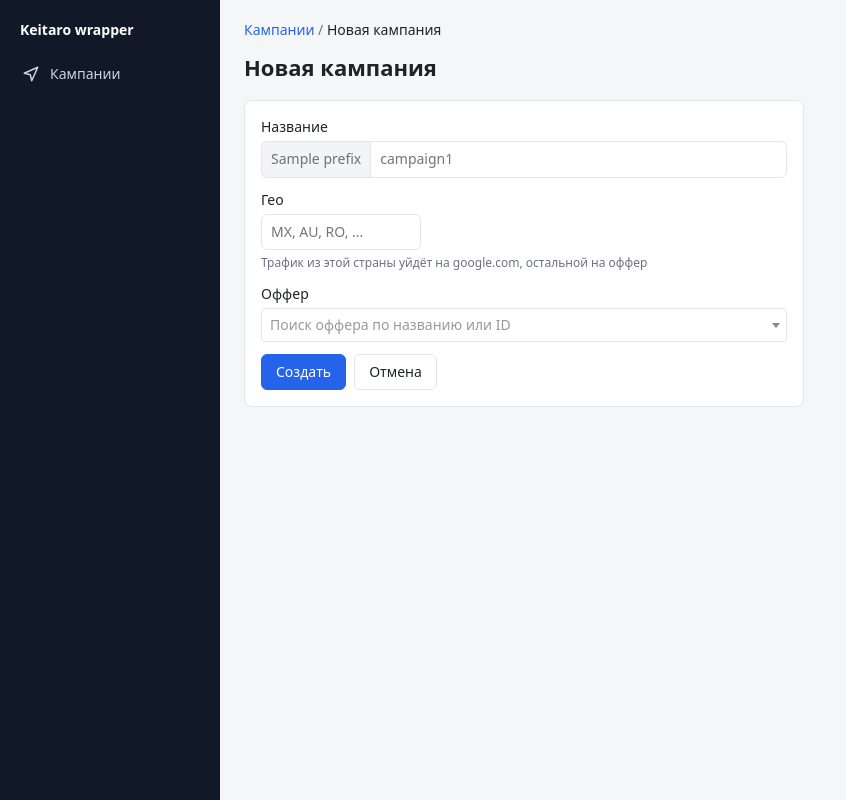
After one commit to DiMiRka/etolegko-keitaro, a FastAPI app: template app/templates/campaign_new.html in a window 1280 px wide. The commit adds this page. Shown: the whole page, without its empty margins (0-846 px from the left). Run offline with FastAPI, Linux system fonts and the light colour scheme; the template is opened without the code that fills it: most values are stand-ins (such as "Sample title", 1, 10 or a date in 2020); some libraries are stand-ins or nearby versions.

Commit message:
add sidebar menu and campaign card page

```diff
--- a/app/keitaro.py
+++ b/app/keitaro.py
@@ -78,6 +78,9 @@ class KeitaroClient:
     async def create_campaign(self, payload: dict) -> dict:
         return await self._request("POST", "/campaigns", json=payload)
 
+    async def update_campaign(self, campaign_id: int, payload: dict) -> dict:
+        return await self._request("PUT", f"/campaigns/{campaign_id}", json=payload)
+
     async def delete_campaign(self, campaign_id: int) -> None:
         await self._request("DELETE", f"/campaigns/{campaign_id}")
 
--- a/app/schemas.py
+++ b/app/schemas.py
@@ -7,6 +7,11 @@ class CampaignCreate(BaseModel):
     name: str = Field(min_length=1, max_length=200)
     geo: str = Field(min_length=2, max_length=2)
     offer_id: int
+
+
+class CampaignUpdate(BaseModel):
+    name: str | None = Field(default=None, min_length=1, max_length=200)
+    geo: str | None = Field(default=None, min_length=2, max_length=2)
 
 
 class CampaignImport(BaseModel):
--- a/app/static/app.css
+++ b/app/static/app.css
@@ -26,25 +26,51 @@ body {
 a { color: var(--primary); text-decoration: none; }
 a:hover { text-decoration: underline; }
 
-.topbar { background: #111827; padding: 12px 16px; }
-.brand { color: #fff; font-weight: 600; }
+.layout { display: grid; grid-template-columns: 220px minmax(0, 1fr); min-height: 100vh; }
+
+.sidebar {
+  background: #111827;
+  color: #cbd5e1;
+  padding: 16px 12px;
+  position: sticky;
+  top: 0;
+  height: 100vh;
+}
+.brand { display: block; color: #fff; font-weight: 600; padding: 4px 8px 16px; }
 .brand:hover { text-decoration: none; }
+.menu { display: flex; flex-direction: column; gap: 2px; }
+.menu-item {
+  display: flex;
+  align-items: center;
+  gap: 10px;
+  padding: 8px 10px;
+  border-radius: 6px;
+  color: #cbd5e1;
+}
+.menu-item:hover { background: #1f2937; color: #fff; text-decoration: none; }
+.menu-item.active { background: #1e3a8a; color: #fff; }
 
-.container { max-width: 1040px; margin: 0 auto; padding: 16px; }
+.content { padding: 20px 24px; max-width: 1080px; width: 100%; }
+
+@media (max-width: 760px) {
+  .layout { grid-template-columns: minmax(0, 1fr); }
+  .sidebar { position: static; height: auto; display: flex; align-items: center; gap: 12px; padding: 8px 16px; }
+  .brand { padding: 4px 0; }
+  .menu { flex-direction: row; }
+  .content { padding: 16px; }
+}
+
 .crumbs { color: var(--muted); margin-bottom: 12px; }
 .crumbs span:last-child { color: var(--text); }
 
-h1 { font-size: 22px; margin: 0 0 2px; }
+h1 { font-size: 22px; margin: 0; overflow-wrap: anywhere; }
 h2 { font-size: 16px; margin: 0 0 12px; }
 h3 { font-size: 14px; margin: 0; font-weight: 600; }
 
 .muted { color: var(--muted); }
 .small { font-size: 12px; }
 .right { text-align: right; }
-
-.grid { display: grid; grid-template-columns: minmax(0, 2fr) minmax(0, 1fr); gap: 16px; }
-.grid > * { min-width: 0; }
-@media (max-width: 760px) { .grid { grid-template-columns: minmax(0, 1fr); } }
+.hint { font-size: 12px; color: var(--muted); font-weight: 400; }
 
 .card {
   background: var(--card);
@@ -98,20 +124,41 @@ input.geo { text-transform: uppercase; max-width: 160px; }
 .btn.loading { cursor: progress; }
 .form .btn { align-self: flex-start; }
 
+.form-actions { display: flex; gap: 8px; align-items: center; flex-wrap: wrap; }
+.form-actions .btn { align-self: auto; }
+.card.narrow { max-width: 560px; }
+.card.flush { padding: 0; overflow: hidden; }
+.card.flush .table th, .card.flush .table td { padding: 10px 16px; }
+
+.grid-form { display: grid; grid-template-columns: minmax(0, 2fr) minmax(0, 1fr); gap: 12px 16px; }
+.grid-form .meta, .grid-form .form-actions { grid-column: 1 / -1; }
+.grid-form input.geo { max-width: none; }
+.meta { display: flex; gap: 24px; flex-wrap: wrap; font-size: 13px; }
+.meta .muted { margin-right: 4px; }
+@media (max-width: 760px) { .grid-form { grid-template-columns: minmax(0, 1fr); } }
+
+.inline-form { display: flex; gap: 8px; flex-wrap: wrap; }
+.inline-form input { flex: 1; min-width: 0; max-width: 320px; }
+
 .page-head {
   display: flex;
   justify-content: space-between;
-  align-items: flex-end;
+  align-items: center;
   gap: 12px;
   flex-wrap: wrap;
   margin-bottom: 16px;
 }
+.section-head { display: flex; justify-content: space-between; align-items: center; gap: 12px; margin: 24px 0 12px; }
+.section-head h2 { margin: 0; }
 .actions { display: flex; gap: 8px; align-items: center; flex-wrap: wrap; }
 
 .table { width: 100%; border-collapse: collapse; }
 .table th, .table td { padding: 8px; border-bottom: 1px solid var(--border); text-align: left; vertical-align: middle; }
+.table tbody tr:last-child td { border-bottom: 0; }
 .table th { color: var(--muted); font-weight: 500; font-size: 12px; text-transform: uppercase; }
 .table th.right, .table td.right { text-align: right; }
+.table.clickable tbody tr { cursor: pointer; }
+.table.clickable tbody tr:hover td { background: #f8fafc; }
 
 .stream { transition: background .2s, border-color .2s; }
 .stream.dirty { background: var(--dirty-bg); border-color: var(--dirty-border); }
--- a/app/static/app.js
+++ b/app/static/app.js
@@ -34,6 +34,11 @@ var App = (function () {
       placeholder: placeholder,
       width: '100%',
       minimumInputLength: 0,
+      language: {
+        searching: function () { return 'Поиск…'; },
+        noResults: function () { return 'Ничего не найдено'; },
+        errorLoading: function () { return 'Не удалось загрузить офферы'; }
+      },
       ajax: {
         url: '/api/offers',
         delay: 250,
@@ -45,11 +50,67 @@ var App = (function () {
     });
   }
 
-  return {toast: toast, api: api, busy: busy, offerSelect: offerSelect};
+  function field($form, name) { return $form.find('[name="' + name + '"]'); }
+
+  return {toast: toast, api: api, busy: busy, offerSelect: offerSelect, field: field};
+})();
+
+var CampaignList = (function () {
+  function load() {
+    App.api('GET', '/api/campaigns').done(function (rows) {
+      var $tb = $('#campaigns tbody').empty();
+      if (!rows.length) {
+        $tb.append('<tr><td colspan="3" class="muted">Пока пусто: создайте новую кампанию или подключите существующую</td></tr>');
+      }
+      rows.forEach(function (c) {
+        var href = '/campaigns/' + c.id;
+        $('<tr>')
+          .append($('<td>').append($('<a>').attr('href', href).text(c.name)))
+          .append($('<td>').text(c.geo || '—'))
+          .append($('<td>').text(c.keitaro_id))
+          .on('click', function (e) { if (!$(e.target).is('a')) window.location = href; })
+          .appendTo($tb);
+      });
+    });
+  }
+
+  function init() {
+    load();
+    $('#import-form').on('submit', function (e) {
+      e.preventDefault();
+      var $f = $(this);
+      var body = {keitaro_id: Number(App.field($f, 'keitaro_id').val())};
+      App.busy($f.find('button'), App.api('POST', '/api/campaigns/import', body)).done(function (c) {
+        window.location = '/campaigns/' + c.id;
+      });
+    });
+  }
+
+  return {init: init};
+})();
+
+var CampaignNew = (function () {
+  function init() {
+    var $f = $('#create-form');
+    App.offerSelect(App.field($f, 'offer_id'), 'Поиск оффера по названию или ID');
+    $f.on('submit', function (e) {
+      e.preventDefault();
+      var body = {
+        name: App.field($f, 'name').val(),
+        geo: App.field($f, 'geo').val(),
+        offer_id: Number(App.field($f, 'offer_id').val())
+      };
+      if (!body.offer_id) { App.toast('Выберите оффер', true); return; }
+      App.busy($f.find('button[type=submit]'), App.api('POST', '/api/campaigns', body)).done(function (c) {
+        window.location = '/campaigns/' + c.id;
+      });
+    });
+  }
+
+  return {init: init};
 })();
 
 var Editor = (function () {
-  var campaignId;
   var PIN = '<svg viewBox="0 0 24 24" width="14" height="14" aria-hidden="true"><path fill="currentColor" d="M16 3l5 5-3 1-3 3 1 5-2 2-4-4-5 5-1-1 5-5-4-4 2-2 5 1 3-3z"/></svg>';
 
   function streamUrl(s, tail) { return '/api/streams/' + s.id + tail; }
@@ -62,9 +123,9 @@ var Editor = (function () {
       .toggleClass('disabled', o.disabled && !removed)
       .toggleClass('changed', o.is_dirty && !removed);
 
-    var note = removed ? ' · archived' : (o.disabled ? ' · disabled in KT' : '');
+    var note = removed ? ' · в архиве' : (o.disabled ? ' · отключён в Keitaro' : '');
     $('<td>')
-      .append($('<div class="offer-name">').text(o.offer_name || ('Offer ' + o.offer_id)))
+      .append($('<div class="offer-name">').text(o.offer_name || ('Оффер ' + o.offer_id)))
       .append($('<div class="muted small">').text('ID ' + o.offer_id + note))
       .appendTo($tr);
 
@@ -84,10 +145,10 @@ var Editor = (function () {
     $share.append($value, $pin).appendTo($tr);
 
     var $btn = removed
-      ? $('<button class="btn small">Bring back</button>').on('click', function () {
+      ? $('<button class="btn small">Вернуть</button>').on('click', function () {
           act($btn, s, '/offers/' + o.offer_id + '/bring-back');
         })
-      : $('<button class="btn small danger">Remove</button>').on('click', function () {
+      : $('<button class="btn small danger">Удалить</button>').on('click', function () {
           act($btn, s, '/offers/' + o.offer_id + '/remove');
         });
     $('<td class="right">').append($btn).appendTo($tr);
@@ -117,12 +178,12 @@ var Editor = (function () {
 
   function streamCard(s) {
     var $card = $('<section class="card stream">').attr('data-id', s.id).toggleClass('dirty', s.is_dirty);
-    var title = 'Stream: ' + s.name + ' (#' + s.position + '), stream_id ' + s.keitaro_id;
+    var title = 'Поток: ' + s.name + ' (#' + s.position + '), stream_id ' + s.keitaro_id;
     var $head = $('<div class="stream-head">').append($('<h3>').text(title));
 
     if (s.has_offers) {
-      var $push = $('<button class="btn primary small">Push to KT</button>').prop('disabled', !s.is_dirty);
-      var $cancel = $('<button class="btn small">Cancel</button>').prop('disabled', !s.is_dirty);
+      var $push = $('<button class="btn primary small">Опубликовать в Keitaro</button>').prop('disabled', !s.is_dirty);
+      var $cancel = $('<button class="btn small">Отменить</button>').prop('disabled', !s.is_dirty);
       $push.on('click', function () {
         act($push, s, '/push').done(function () { App.toast('Опубликовано в Keitaro'); });
       });
@@ -134,14 +195,14 @@ var Editor = (function () {
     $card.append($head);
 
     if (s.last_error) {
-      $card.append($('<div class="error-box">').text('Последний push не прошёл: ' + s.last_error));
+      $card.append($('<div class="error-box">').text('Последняя публикация не прошла: ' + s.last_error));
     }
 
     if (!s.has_offers) {
       return $card.append('<p class="muted">Поток без офферов: фильтры и действие не разбираем</p>');
     }
 
-    var $table = $('<table class="table offers"><thead><tr><th>Name</th><th>Share</th><th class="right">Actions</th></tr></thead><tbody></tbody></table>');
+    var $table = $('<table class="table offers"><thead><tr><th>Оффер</th><th>Доля</th><th class="right">Действия</th></tr></thead><tbody></tbody></table>');
     var $tbody = $table.find('tbody');
     s.offers.forEach(function (o) { $tbody.append(offerRow(s, o)); });
     if (!s.offers.length) $tbody.append('<tr><td colspan="3" class="muted">Офферов нет</td></tr>');
@@ -153,10 +214,9 @@ var Editor = (function () {
     $card.append($('<div class="muted small total">').text('Сумма активных: ' + total + '%'));
 
     var $select = $('<select class="offer-select"></select>');
-    var $add = $('<button class="btn small">Add</button>');
-    var $form = $('<div class="add-offer">').append($('<div class="grow">').append($select), $add);
-    $card.append($form);
-    App.offerSelect($select, 'Add offer: search by name or ID');
+    var $add = $('<button class="btn small">Добавить</button>');
+    $card.append($('<div class="add-offer">').append($('<div class="grow">').append($select), $add));
+    App.offerSelect($select, 'Добавить оффер: поиск по названию или ID');
     $add.on('click', function () {
       var offerId = Number($select.val());
       if (!offerId) { App.toast('Выберите оффер', true); return; }
@@ -171,33 +231,76 @@ var Editor = (function () {
     if ($old.length) $old.replaceWith($new); else $('#streams').append($new);
   }
 
-  function renderAll(c) {
+  function renderAll(streams) {
     var $root = $('#streams').empty();
-    if (!c.streams.length) $root.append('<p class="muted">Потоков нет. Нажмите Fetch streams from KT</p>');
-    c.streams.forEach(render);
+    if (!streams.length) $root.append('<p class="muted">Потоков нет. Нажмите «Загрузить потоки из Keitaro»</p>');
+    streams.forEach(render);
   }
 
   function act($btn, s, tail, body) {
     return App.busy($btn, App.api('POST', streamUrl(s, tail), body)).done(render);
   }
 
+  return {renderAll: renderAll};
+})();
+
+var CampaignCard = (function () {
+  var campaignId;
+  var saved = {};
+
+  function showCampaign(c) {
+    saved = {name: c.name, geo: c.geo || ''};
+    var $f = $('#main-form');
+    App.field($f, 'name').val(saved.name);
+    App.field($f, 'geo').val(saved.geo);
+    $('#title, #crumb-name').text(c.name);
+    $('#alias').text(c.alias);
+    document.title = c.name + ' · Keitaro wrapper';
+    $f.find('button[type=submit]').prop('disabled', true);
+    Editor.renderAll(c.streams);
+  }
+
+  function changes() {
+    var $f = $('#main-form');
+    var body = {};
+    var name = $.trim(App.field($f, 'name').val());
+    var geo = $.trim(App.field($f, 'geo').val()).toUpperCase();
+    if (name !== saved.name) body.name = name;
+    if (geo !== saved.geo) body.geo = geo;
+    return body;
+  }
+
   function init(id) {
     campaignId = id;
-    App.api('GET', '/api/campaigns/' + id).done(renderAll);
+    App.api('GET', '/api/campaigns/' + id).done(showCampaign);
+
+    var $f = $('#main-form');
+    $f.on('input', 'input', function () {
+      $f.find('button[type=submit]').prop('disabled', $.isEmptyObject(changes()));
+    });
+    $f.on('submit', function (e) {
+      e.preventDefault();
+      var body = changes();
+      if ($.isEmptyObject(body)) return;
+      App.busy($f.find('button[type=submit]'), App.api('PATCH', '/api/campaigns/' + campaignId, body))
+        .done(function (c) { showCampaign(c); App.toast('Сохранено в Keitaro'); });
+    });
+
     $('#fetch').on('click', function () {
       if ($('#streams .stream.dirty').length &&
-          !confirm('Есть неопубликованные изменения. Fetch заменит их данными из Keitaro. Продолжить?')) {
+          !confirm('Есть неопубликованные изменения. Загрузка заменит их данными из Keitaro. Продолжить?')) {
         return;
       }
       App.busy($(this), App.api('POST', '/api/campaigns/' + campaignId + '/fetch')).done(function (c) {
-        renderAll(c);
+        showCampaign(c);
         App.toast('Потоки обновлены из Keitaro');
       });
     });
+
     $('#forget').on('click', function () {
       if (!confirm('Убрать кампанию из списка? В Keitaro она останется как есть')) return;
       App.busy($(this), App.api('DELETE', '/api/campaigns/' + campaignId)).done(function () {
-        window.location = '/';
+        window.location = '/campaigns';
       });
     });
   }
--- a/app/templates/base.html
+++ b/app/templates/base.html
@@ -5,19 +5,27 @@
   <meta name="viewport" content="width=device-width, initial-scale=1">
   <title>{% block title %}Keitaro wrapper{% endblock %}</title>
   <link rel="stylesheet" href="https://cdnjs.cloudflare.com/ajax/libs/select2/4.1.0-rc.0/css/select2.min.css">
-  <link rel="stylesheet" href="{{ url_for('static', path='app.css') }}">
+  <link rel="stylesheet" href="{{ url_for('static', path='app.css') }}?v={{ asset_version }}">
 </head>
 <body>
-  <header class="topbar">
-    <a href="/" class="brand">Keitaro wrapper</a>
-  </header>
-  <main class="container">
-    {% block content %}{% endblock %}
-  </main>
+  <div class="layout">
+    <aside class="sidebar">
+      <a href="/" class="brand">Keitaro wrapper</a>
+      <nav class="menu">
+        <a href="/campaigns" class="menu-item{% if nav == 'campaigns' %} active{% endif %}">
+          <svg viewBox="0 0 24 24" width="18" height="18" aria-hidden="true"><path fill="none" stroke="currentColor" stroke-width="2" stroke-linecap="round" stroke-linejoin="round" d="M3 11l18-8-8 18-2-8z"/></svg>
+          <span>Кампании</span>
+        </a>
+      </nav>
+    </aside>
+    <main class="content">
+      {% block content %}{% endblock %}
+    </main>
+  </div>
   <div id="toast" class="toast" hidden></div>
   <script src="https://cdnjs.cloudflare.com/ajax/libs/jquery/3.7.1/jquery.min.js"></script>
   <script src="https://cdnjs.cloudflare.com/ajax/libs/select2/4.1.0-rc.0/js/select2.min.js"></script>
-  <script src="{{ url_for('static', path='app.js') }}"></script>
+  <script src="{{ url_for('static', path='app.js') }}?v={{ asset_version }}"></script>
   {% block scripts %}{% endblock %}
 </body>
 </html>
--- /dev/null
+++ b/app/templates/campaign_new.html
@@ -0,0 +1,32 @@
+{% extends "base.html" %}
+{% block title %}Новая кампания · Keitaro wrapper{% endblock %}
+{% block content %}
+<nav class="crumbs"><a href="/campaigns">Кампании</a> / <span>Новая кампания</span></nav>
+
+<div class="page-head">
+  <h1>Новая кампания</h1>
+</div>
+
+<section class="card narrow">
+  <form id="create-form" class="form">
+    <label>Название
+      <div class="prefixed"><span>{{ prefix }}</span><input name="name" required placeholder="campaign1" autocomplete="off"></div>
+    </label>
+    <label>Гео
+      <input name="geo" required maxlength="2" placeholder="MX, AU, RO, ..." autocomplete="off" class="geo">
+      <span class="hint">Трафик из этой страны уйдёт на google.com, остальной на оффер</span>
+    </label>
+    <label>Оффер
+      <select name="offer_id" class="offer-select" required></select>
+    </label>
+    <div class="form-actions">
+      <button type="submit" class="btn primary">Создать</button>
+      <a href="/campaigns" class="btn">Отмена</a>
+    </div>
+  </form>
+</section>
+{% endblock %}
+
+{% block scripts %}
+<script>$(function () { CampaignNew.init(); });</script>
+{% endblock %}
```
Also changed, not shown: app/api.py (+10 -0 lines), app/campaigns.py (+54 -4 lines), app/streams.py (+9 -0 lines), app/templates/campaign.html (+32 -14 lines), app/templates/campaigns.html (added, +28 -0 lines), app/templates/index.html (deleted, +0 -89 lines), app/web.py (+22 -3 lines), tests/test_campaigns.py (+66 -1 lines), tests/test_editor_api.py (+8 -2 lines), README.md.
